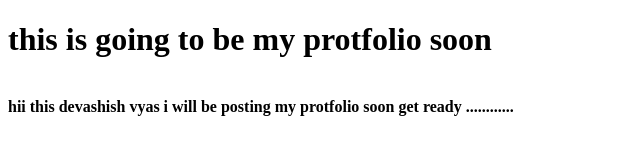
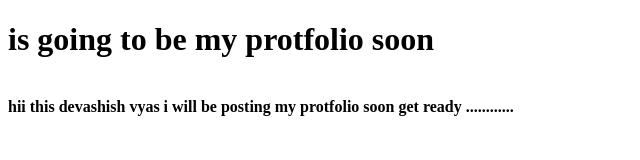
Before and after one commit to Devashishvyas9/portfolio-devashish-vyas, a plain HTML site: page index.html in a window 1280 px wide. Shown: the whole page, without its empty margins (0-640 px from the left). Drawn offline with Linux system fonts and the light colour scheme.

Commit message:
update: index.html

```diff
--- a/index.html
+++ b/index.html
@@ -9,8 +9,8 @@
 </head>
 
 <body>
-    <h1> this is going to be my protfolio soon </h1><br>
-    <b>hii this devashish vyas i will  be posting my protfolio soon  get ready  ............ </b>
+    <h1> <b> is going to be my protfolio soon </h1></b><br>
+        <b>hii this devashish vyas i will  be posting my protfolio soon  get ready  ............ </b>
 </body>
 
 </html>
```
